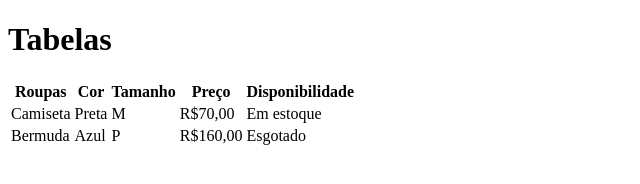
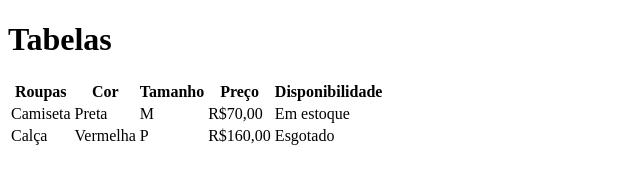
Before and after one commit to LucasCorreaJ/aula-tabela, a plain HTML site: page index.html in a window 1280 px wide. Shown: the whole page, without its empty margins (0-640 px from the left). Drawn offline with Linux system fonts and the light colour scheme.

Commit message:
trocado azul para vermelha

```diff
--- a/index.html
+++ b/index.html
@@ -29,8 +29,8 @@
             </td>
         </tr>
         <tr>
-            <td>Bermuda</td>
-            <td>Azul</td>
+            <td>Calça</td>
+            <td>Vermelha</td>
             <td>P</td>
             <td>R$160,00</td>
             <td>Esgotado</td>
```
